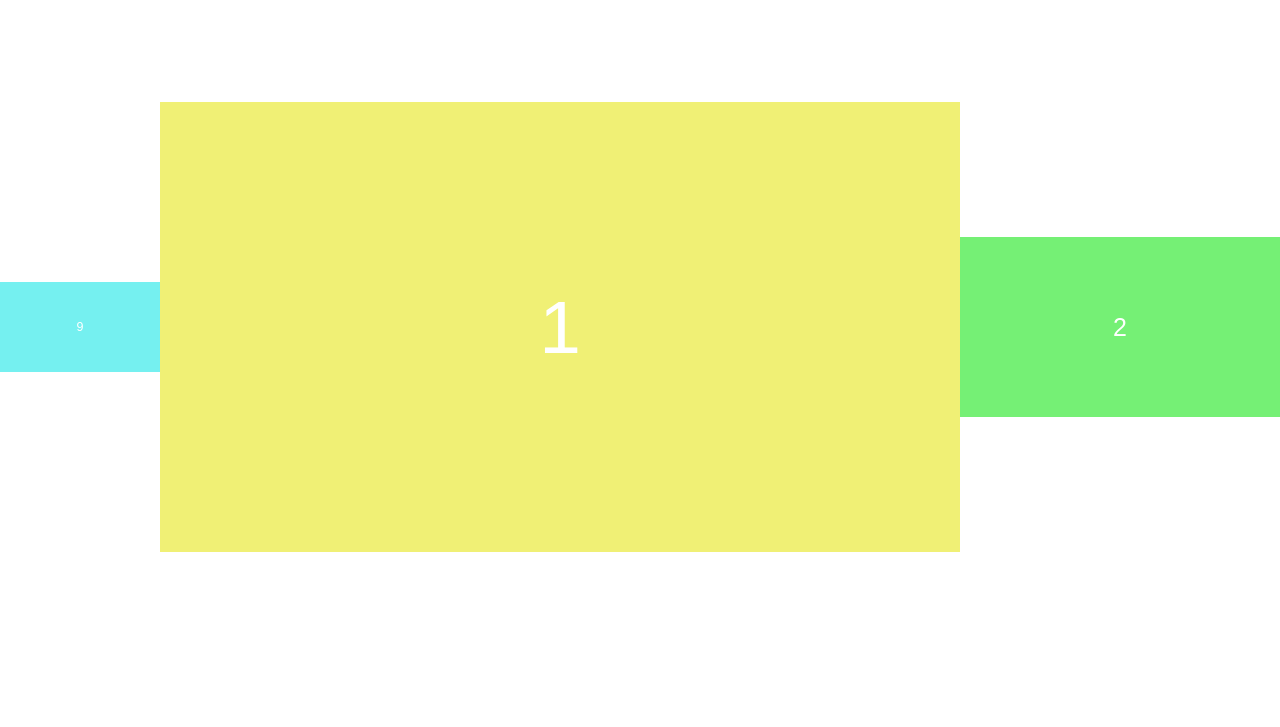
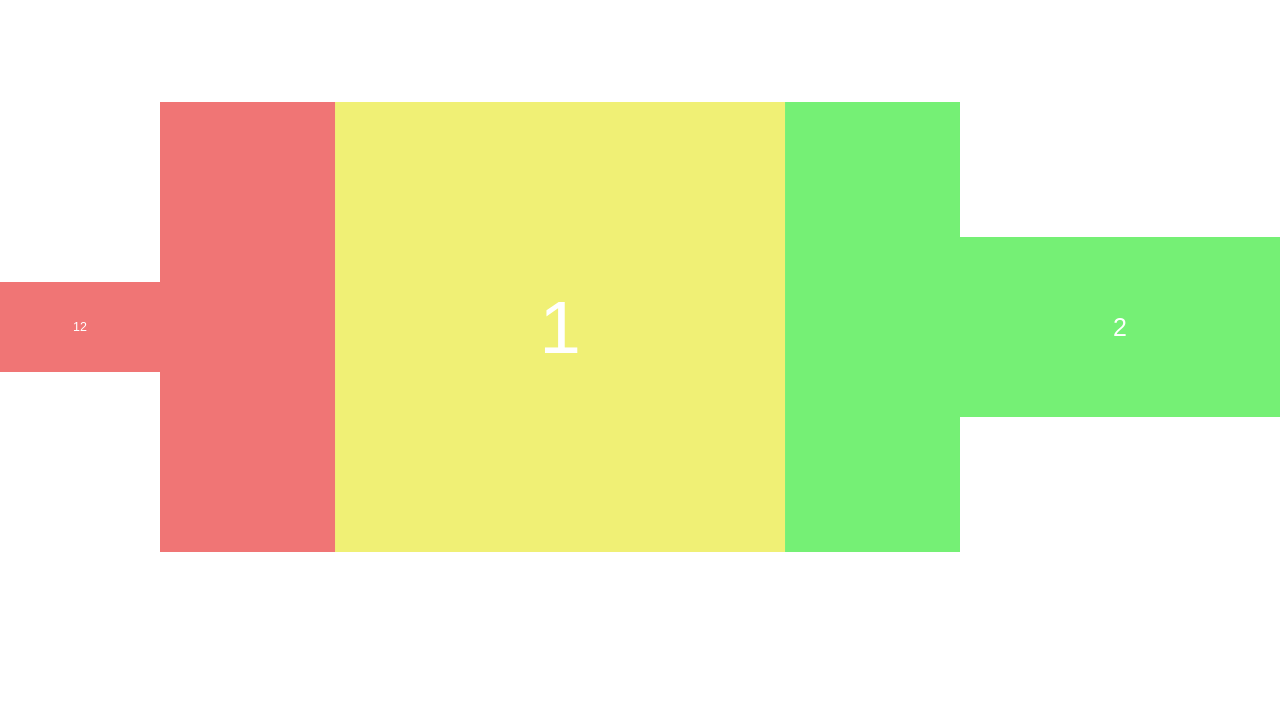
Before and after one commit to hydnhntr/flickity-mimic, a website: page sandbox/mimic.html in a window 1280 px wide. Shown: the part 73-800 px from the top of the page. Drawn offline with nearby package versions, Linux system fonts and the light colour scheme.

Commit message:
Change dependency URLs to hosted libraries, set up different initialization options
Change colours

```diff
--- a/sandbox/mimic.html
+++ b/sandbox/mimic.html
@@ -6,7 +6,9 @@
 
   <title>Flickity Mimic</title>
 
-  <link rel="stylesheet" href="../node_modules/flickity/dist/flickity.css" />
+  <link rel="stylesheet" href="https://unpkg.com/normalize.css" />
+  <link rel="stylesheet" href="https://unpkg.com/flickity@2.0/dist/flickity.css" />
+
   <style>
     .carousel {
       position: absolute;
@@ -33,14 +35,21 @@
       content: counter(carousel-cell);
       text-align: center;
       transform: translate(-50%, -50%);
+      -webkit-user-select: none;
+      -moz-user-select: none;
+      user-select: none;
     }
 
-    .cell:nth-child(6n) { background: hsl(0, 80%, 70%); }
+    /* Colouring */
+    .cell { background: hsl(0, 80%, 70%); }
     .cell:nth-child(6n+1) { background: hsl(60, 80%, 70%); }
     .cell:nth-child(6n+2) { background: hsl(120, 80%, 70%); }
     .cell:nth-child(6n+3) { background: hsl(180, 80%, 70%); }
     .cell:nth-child(6n+4) { background: hsl(240, 80%, 70%); }
     .cell:nth-child(6n+5) { background: hsl(300, 80%, 70%); }
+
+    /* Sizing */
+    .cell:nth-child(6n+1) { width: 56.25%; } /* Square */
 
     #carousel-a {
         left: 12.5%;
@@ -84,6 +93,9 @@
     <div class="cell"></div>
     <div class="cell"></div>
     <div class="cell"></div>
+    <div class="cell"></div>
+    <div class="cell"></div>
+    <div class="cell"></div>
   </div>
 
   <div id="carousel-b" class="carousel">
@@ -96,9 +108,19 @@
     <div class="cell"></div>
     <div class="cell"></div>
     <div class="cell"></div>
+    <div class="cell"></div>
+    <div class="cell"></div>
+    <div class="cell"></div>
   </div>
 
-  <div id="carousel-c" class="carousel">
+  <!--
+      Initialize with HTML
+      http://flickity.metafizzy.co/#initialize-with-html
+  -->
+  <div id="carousel-c" class="carousel js-flickity" data-flickity='{"wrapAround": true, "prevNextButtons": false, "pageDots": false, "accessibility": false, "draggable": false, "mimic": {"target": "#carousel-a", "indexOffset": 1}}'>
+    <div class="cell"></div>
+    <div class="cell"></div>
+    <div class="cell"></div>
     <div class="cell"></div>
     <div class="cell"></div>
     <div class="cell"></div>
@@ -110,31 +132,32 @@
     <div class="cell"></div>
   </div>
 
-<script src="../node_modules/flickity/dist/flickity.pkgd.js"></script>
+<script src="https://unpkg.com/flickity@2.0/dist/flickity.pkgd.min.js"></script>
 <script src="../flickity-mimic.js"></script>
 <script>
 
+  /*
+      Initialize with Vanilla JavaScript
+      http://flickity.metafizzy.co/#initialize-with-vanilla-javascript
+  */
   var flktyA = new Flickity( document.querySelector('#carousel-a'), {
     // options
-    cellAlign: 'center',
-    contain: true,
     wrapAround: true,
     prevNextButtons: false,
     pageDots: false
   });
 
-  var mimicOptions = {
-    cellAlign: 'center',
-    contain: true,
+  var flktyB = new Flickity( document.querySelector('#carousel-b'), {
     wrapAround: true,
     prevNextButtons: false,
     pageDots: false,
     accessibility: false,
-    draggable: false
-  }
-
-  var flktyB = new Flickity( document.querySelector('#carousel-b'), fizzyUIUtils.extend( {mimic: {target: '#carousel-a', indexOffset: -1}}, mimicOptions ) );
-  var flktyC = new Flickity( document.querySelector('#carousel-c'), fizzyUIUtils.extend( {mimic: {target: '#carousel-a', indexOffset: 1}}, mimicOptions ) );
+    draggable: false,
+    mimic: {
+      target: '#carousel-a',
+      indexOffset: -1
+    }
+  });
 </script>
 </body>
 </html>
```
